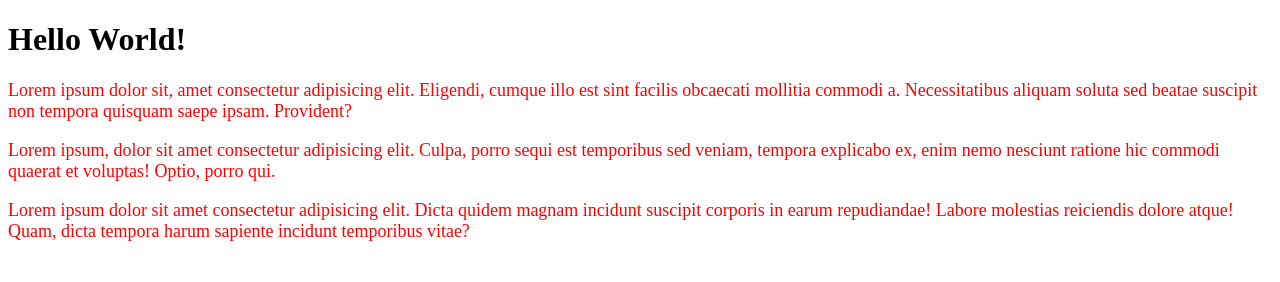
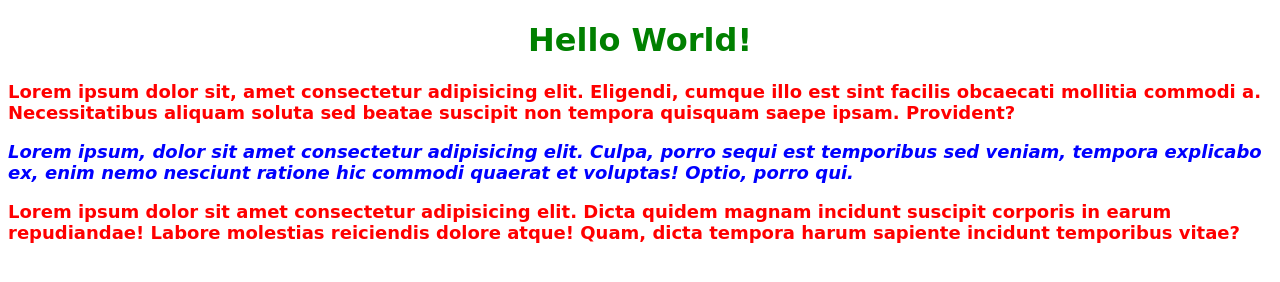
Before and after one commit to kumbharsl/CSS, a plain HTML site: page 01 Css Intro/index.html in a window 1280 px wide. Drawn offline with Linux system fonts and the light colour scheme.

Commit message:
chapter 2

```diff
--- a/Css Intro/index.html
+++ b/01 Css Intro/index.html
@@ -14,9 +14,9 @@
         facilis obcaecati
         mollitia commodi a. Necessitatibus aliquam soluta sed beatae suscipit non tempora quisquam saepe ipsam.
         Provident?</p>
-    <p>Lorem ipsum, dolor sit amet consectetur adipisicing elit. Culpa, porro sequi est temporibus
+    <p1>Lorem ipsum, dolor sit amet consectetur adipisicing elit. Culpa, porro sequi est temporibus
         sed veniam, tempora
-        explicabo ex, enim nemo nesciunt ratione hic commodi quaerat et voluptas! Optio, porro qui.</p>
+        explicabo ex, enim nemo nesciunt ratione hic commodi quaerat et voluptas! Optio, porro qui.</p1>
     <p>Lorem ipsum dolor sit amet consectetur adipisicing elit. Dicta quidem magnam incidunt suscipit corporis in earum
         repudiandae! Labore molestias reiciendis dolore atque! Quam, dicta tempora harum sapiente incidunt temporibus
         vitae?</p>
--- /dev/null
+++ b/01 Css Intro/style.css
@@ -0,0 +1,23 @@
+p{
+    color: red;
+    font-size: large;
+    font-weight: 600;
+    /* text-decoration: underline; */
+    font-family: cursive;
+}
+p1{
+    color: blue;
+    font-size: large;
+    font-weight: 600;
+    font-style: italic;
+    /* text-decoration: underline; */
+    font-family: cursive;
+}
+h1{
+    text-align: center;
+    color: green;
+    font-size: 32px;
+    font-weight: 600;
+    /* text-decoration: underline; */
+    font-family: cursive;
+}
--- /dev/null
+++ b/02 Css Selector/style.css
@@ -0,0 +1,3 @@
+.html{
+    color:red;
+}
--- a/Css Intro/style.css
+++ /dev/null
@@ -1,4 +0,0 @@
-p{
-    color: red;
-    font-size: large;
-}
```
Also changed, not shown: 02 Css Selector/index.html (added, +24 -0 lines).
